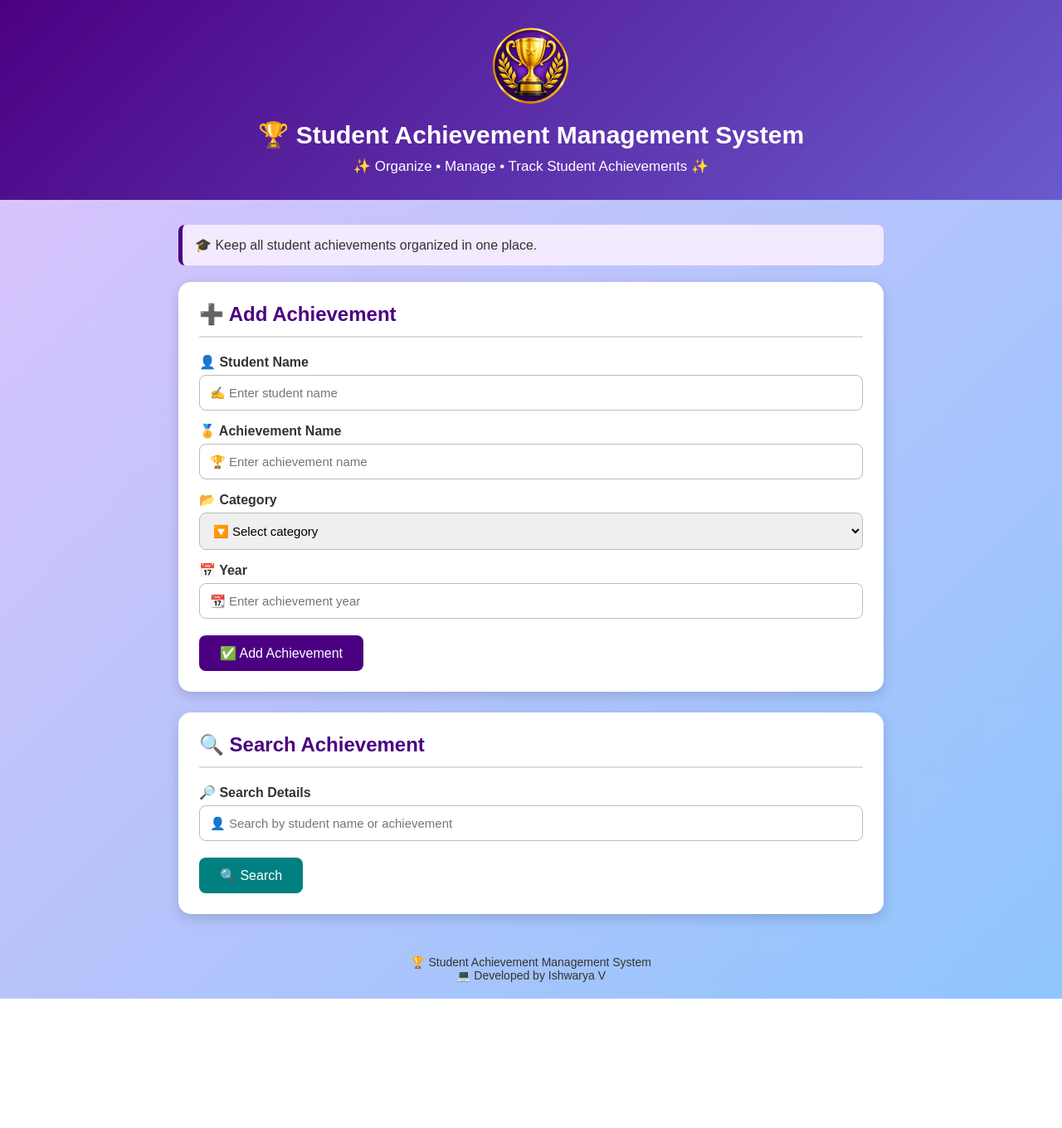
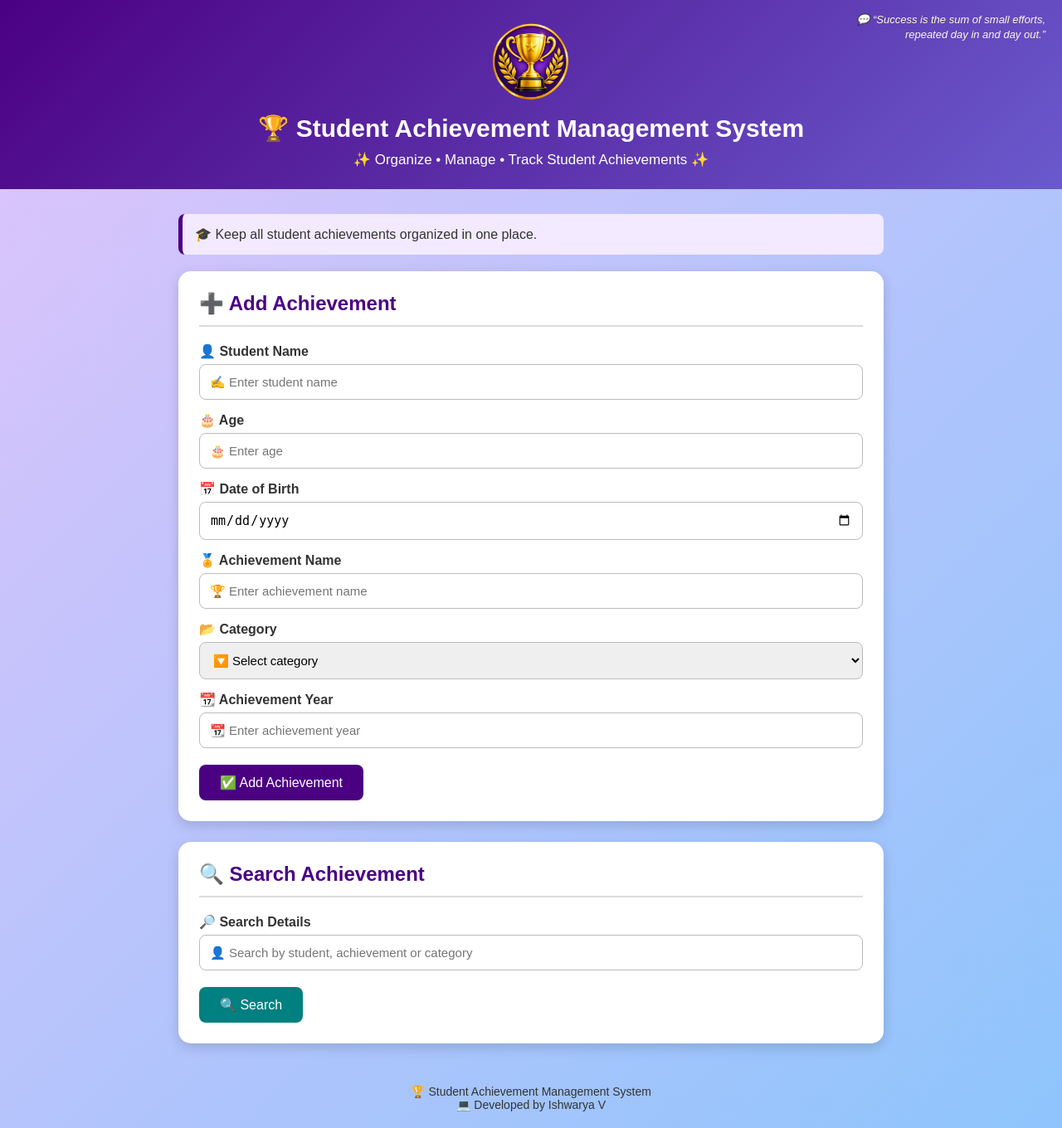
Before and after one commit to keerthanaishwarya482-creator/Student-acheivement-management-system, a Flask app: template templates/index.html in a window 1280 px wide. Shown: the whole page at 83% size. Before the commit the page ends 1204 px from the top, so only its background shows below. Run offline with Flask 3, Linux system fonts and the light colour scheme; the template is opened without the code that fills it, so the values that code supplies are empty; parts of the project's set-up code (start-up, migrations or seed data) failed here and were passed over.

Commit message:
index.html

```diff
--- a/templates/index.html
+++ b/templates/index.html
@@ -21,7 +21,8 @@
             background: linear-gradient(135deg, #4b0082, #6a5acd);
             color: white;
             text-align: center;
-            padding: 30px 20px;
+            padding: 25px 20px;
+            position: relative;
         }
 
         header img {
@@ -29,7 +30,7 @@
             height: 100px;
             object-fit: contain;
             display: block;
-            margin: 0 auto 15px auto;
+            margin: 0 auto 12px auto;
         }
 
         header h1 {
@@ -40,6 +41,18 @@
         header p {
             margin: 0;
             font-size: 17px;
+        }
+
+        .quote {
+            position: absolute;
+            top: 15px;
+            right: 20px;
+            width: 230px;
+            font-size: 13px;
+            font-style: italic;
+            line-height: 1.4;
+            text-align: right;
+            color: #fff8dc;
         }
 
         .container {
@@ -131,6 +144,13 @@
                 font-size: 23px;
             }
 
+            .quote {
+                position: static;
+                width: auto;
+                text-align: center;
+                margin: 10px auto;
+            }
+
             .card {
                 padding: 18px;
             }
@@ -141,12 +161,18 @@
 <body>
 
     <header>
+
+        <div class="quote">
+            💬 “Success is the sum of small efforts, repeated day in and day out.”
+        </div>
+
         <img src="{{ url_for('static', filename='trophy.png') }}"
-             alt="🏆 Trophy Logo">
+             alt="Trophy Logo">
 
         <h1>🏆 Student Achievement Management System</h1>
 
         <p>✨ Organize • Manage • Track Student Achievements ✨</p>
+
     </header>
 
     <div class="container">
@@ -158,7 +184,7 @@
         <div class="card">
             <h2>➕ Add Achievement</h2>
 
-            <form action="/" method="POST">
+            <form action="/add" method="POST">
 
                 <label for="student_name">👤 Student Name</label>
                 <input
@@ -166,6 +192,25 @@
                     id="student_name"
                     name="student_name"
                     placeholder="✍️ Enter student name"
+                    required
+                >
+
+                <label for="age">🎂 Age</label>
+                <input
+                    type="number"
+                    id="age"
+                    name="age"
+                    placeholder="🎂 Enter age"
+                    min="1"
+                    max="100"
+                    required
+                >
+
+                <label for="date_of_birth">📅 Date of Birth</label>
+                <input
+                    type="date"
+                    id="date_of_birth"
+                    name="date_of_birth"
                     required
                 >
 
@@ -189,7 +234,7 @@
                     <option value="Seminar">🎤 Seminar</option>
                 </select>
 
-                <label for="achievement_year">📅 Year</label>
+                <label for="achievement_year">📆 Achievement Year</label>
                 <input
                     type="number"
                     id="achievement_year"
@@ -208,14 +253,15 @@
         <div class="card">
             <h2>🔍 Search Achievement</h2>
 
-            <form action="/search" method="GET">
+            <form action="/search" method="POST">
 
-                <label for="search">🔎 Search Details</label>
+                <label for="keyword">🔎 Search Details</label>
                 <input
                     type="text"
-                    id="search"
-                    name="search"
-                    placeholder="👤 Search by student name or achievement"
+                    id="keyword"
+                    name="keyword"
+                    placeholder="👤 Search by student, achievement or category"
+                    required
                 >
 
                 <button type="submit" class="search-button">
```
